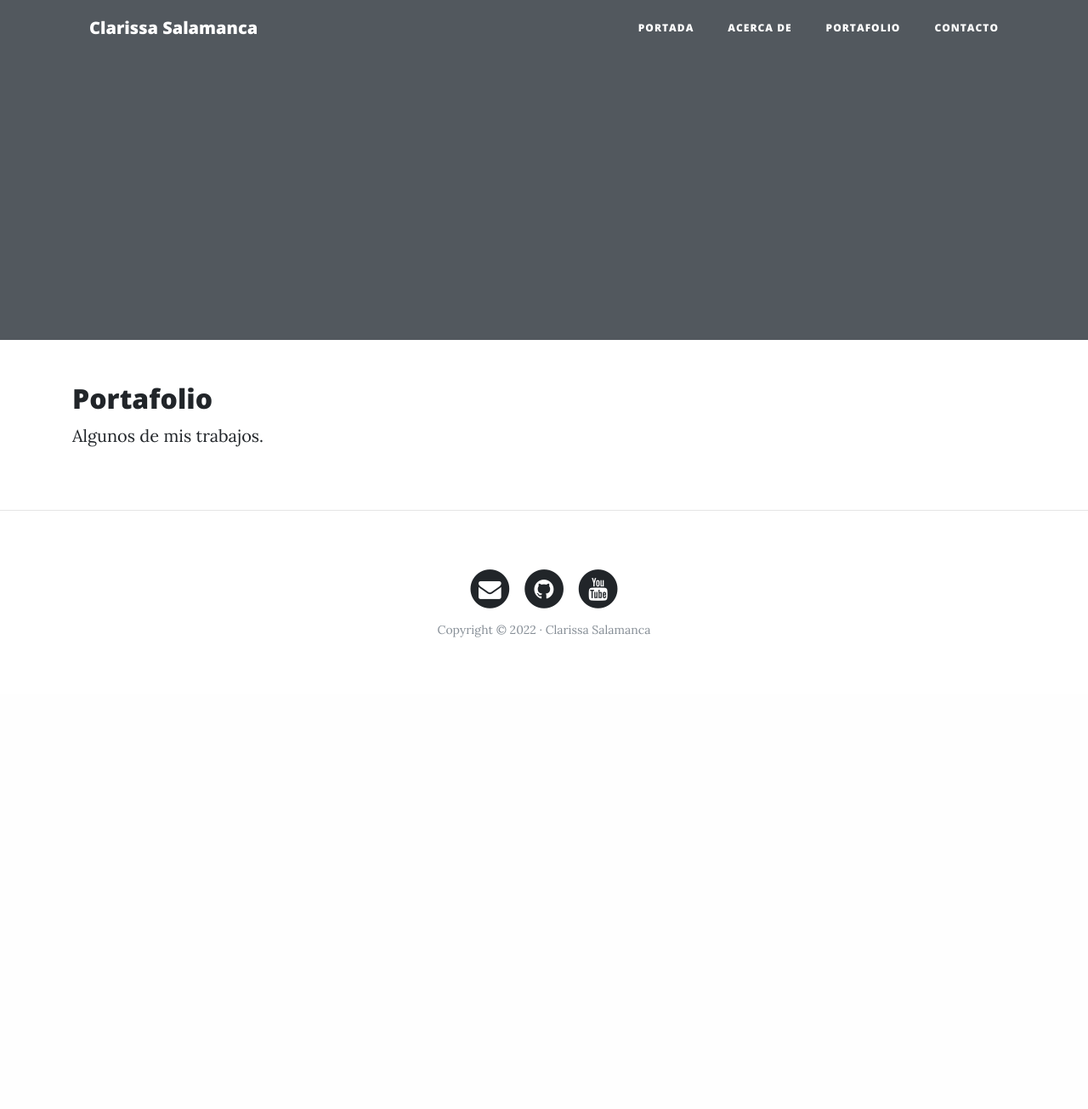
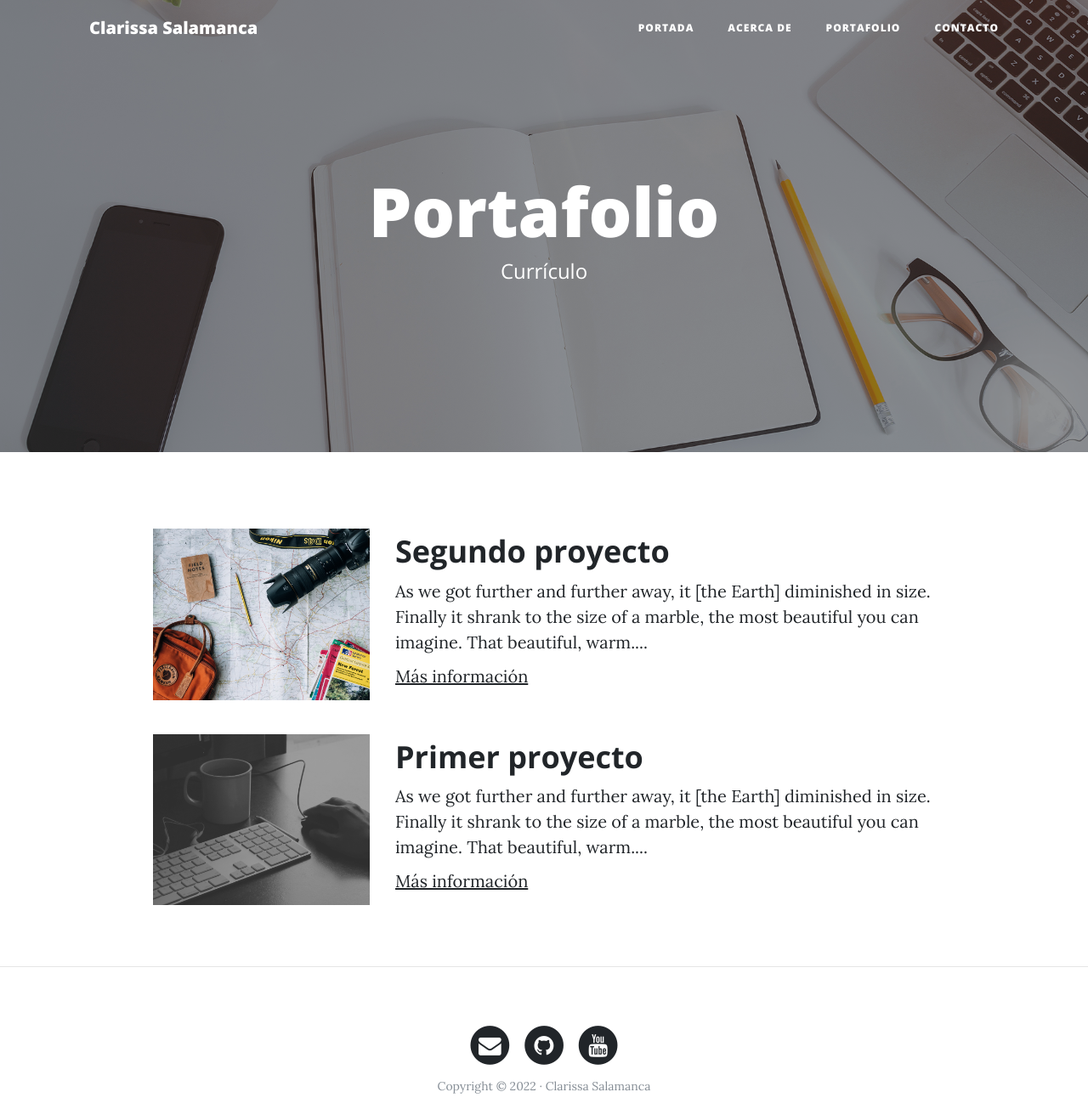
Before and after one commit to clarissa2307/webpersonal, a Django app: page /portfolio/ in a window 1280 px wide. Shown: the top 1305 px of the page at 85% size. Before the commit the page ends 750 px from the top, so only its background shows below. Run offline with Django 3.2, Linux system fonts and the light colour scheme; some libraries are stand-ins or nearby versions.

Commit message:
Adaptar los demás templates

```diff
--- a/webpersonal/core/templates/core/portfolio.html
+++ b/webpersonal/core/templates/core/portfolio.html
@@ -1,8 +1,43 @@
 {% extends 'core/base.html' %}
+
+{% load static %}
 
 {% block title %}Portafolio{% endblock %}
 
+{% block background %}{% static 'core/img/portfolio-bg.jpg' %}{% endblock %}
+
+{% block headers %}
+    <h1>Portafolio</h1>
+    <span class="subheading">Currículo</span>
+{% endblock %}
+
 {% block content %}
-    <h2>Portafolio</h2>
-    <p>Algunos de mis trabajos.</p>
+    <!-- Proyecto -->
+    <div class="row project">
+        <div class="col-lg-3 col-md-4 offset-lg-1">
+            <img class="img-fluid"
+                src="{% static 'core/img/about-bg.jpg' %}" alt="">
+        </div>
+        <div class="col-lg-7 col-md-8">
+            <h2 class="section-heading title">Segundo proyecto</h2>
+            <p>As we got further and further away, it [the Earth]
+            diminished in size. Finally it shrank to the size of a marble,
+            the most beautiful you can imagine. That beautiful, warm....</p>
+            <p><a href="http://google.com">Más información</a></p>
+        </div>
+    </div>
+    <!-- Proyecto -->
+    <div class="row project">
+        <div class="col-lg-3 col-md-4 offset-lg-1">
+            <img class="img-fluid"
+                src="{% static 'core/img/home-bg.jpg' %}" alt="">
+        </div>
+        <div class="col-lg-7 col-md-8">
+            <h2 class="section-heading title">Primer proyecto</h2>
+            <p>As we got further and further away, it [the Earth]
+            diminished in size. Finally it shrank to the size of a marble,
+            the most beautiful you can imagine. That beautiful, warm....</p>
+            <p><a href="http://google.com">Más información</a></p>
+        </div>
+    </div>
 {% endblock %}
```
Also changed, not shown: webpersonal/core/templates/core/about.html (+22 -2 lines), webpersonal/core/templates/core/contact.html (+20 -8 lines), webpersonal/core/templates/core/home.html (+7 -3 lines).
